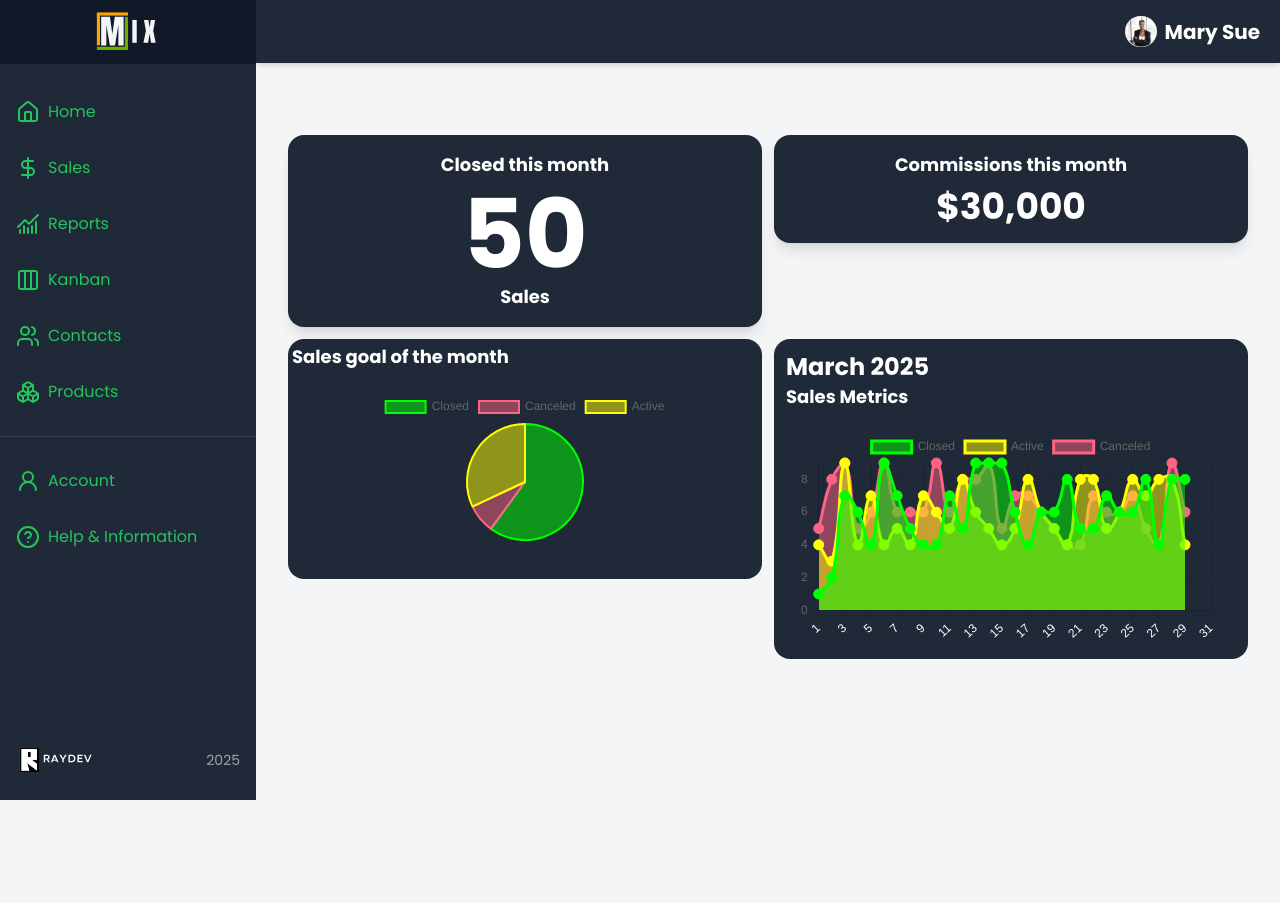
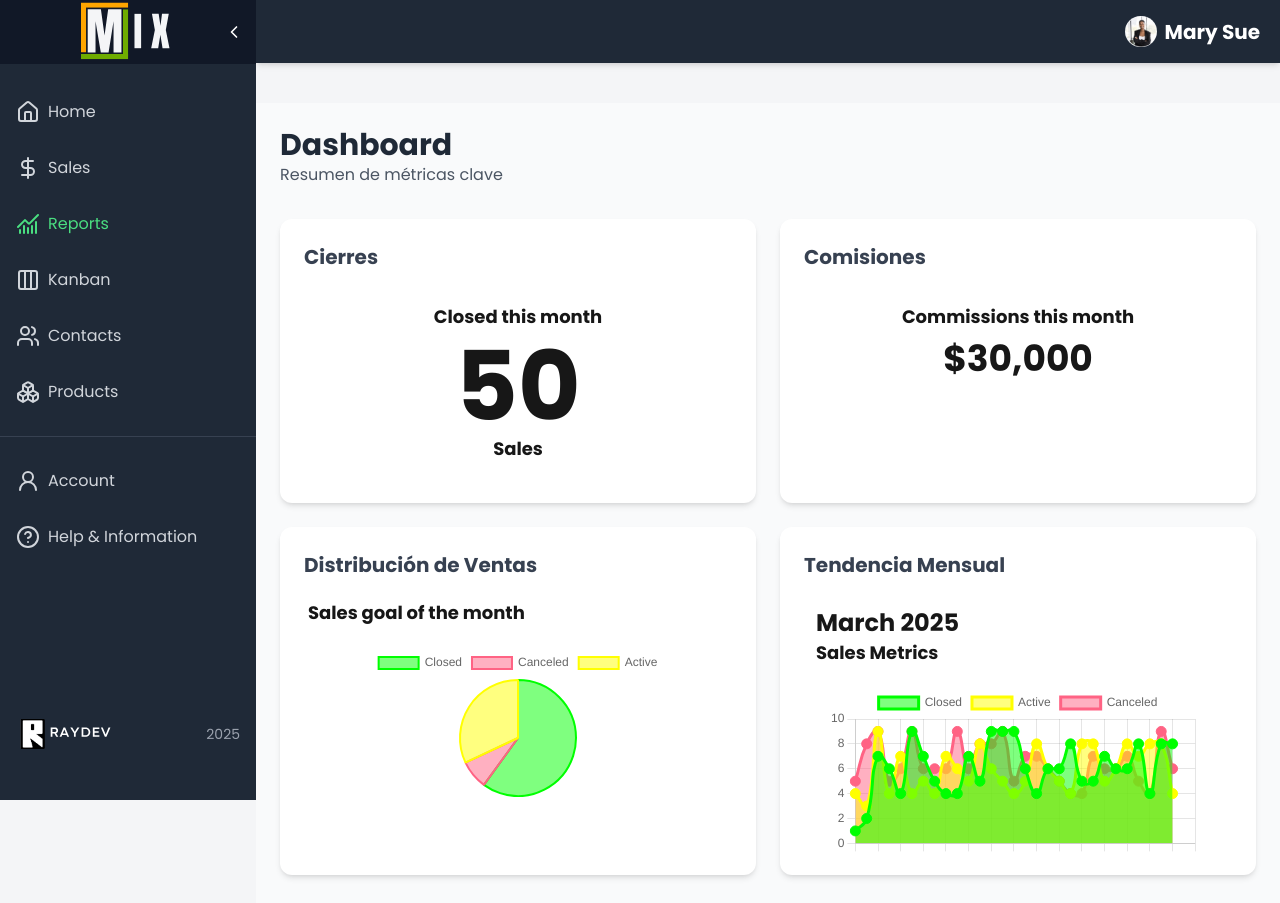
Before and after one commit to BlueE-05/MIX, a Next.js app in the folder MIX-Frontend/: page /crm/reports in a window 1280 px wide. Built offline with nearby package versions, Linux system fonts and the light colour scheme.

Commit message:
Frontend del Sidebar,Reportes y Dashboard

```diff
--- a/MIX-Frontend/src/app/crm/dashboard/page.tsx
+++ b/MIX-Frontend/src/app/crm/dashboard/page.tsx
@@ -1,4 +1,5 @@
 'use client'
+//import Pastel from "@/components/Dashboard/Pastel";
 import BoxClosed from "@/components/Dashboard/BoxClosed";
 import LinesChart from "@/components/Dashboard/LinesChart";
 import PieChart from "@/components/Dashboard/PieChart";
@@ -16,27 +17,51 @@ const DashboardPage = () => {
   ];
 
   return (
-    <main className="flex flex-col gap-3 p-2">
-      <h1>Dashboard</h1>
-      <p>Welcome to the dashboard!</p>
-      <div className="grid grid-cols-2 gap-4">
-        {/* Lado izquierdo */}
-        <div className="flex flex-col gap-3">
-          <PieChart />
+    <main className="min-h-screen bg-gray-50 p-6">
+      {/* Header */}
+      <div className="mb-8">
+        <h1 className="text-3xl font-bold text-gray-800">Dashboard</h1>
+        <p className="text-gray-600">Bienvenido al panel de control</p>
+      </div>
 
-          {/* Grid para BoxClosed y BoxComisiones en la misma fila */}
-          <div className="grid grid-cols-2 gap-4 flex items-center">
-            <BoxClosed />
-            <BoxComisiones />
+      {/* Main Content */}
+      <div className="grid grid-cols-1 lg:grid-cols-3 gap-6">
+        {/* Left Column - Charts */}
+        <div className="lg:col-span-2 space-y-6">
+          {/* First Row - Pie Chart */}
+          <div className="bg-white p-6 rounded-xl shadow-md">
+            <h2 className="text-xl font-semibold text-gray-700 mb-4">Tareas Recientes</h2>
+            <div className="overflow-x-auto">
+              <CustomTable headers={headers} data={data} />
+            </div>
           </div>
 
-          <LinesChart />
+          {/* Second Row - Metrics */}
+          <div className="grid grid-cols-1 md:grid-cols-2 gap-6">
+            <div className="bg-white p-6 rounded-xl shadow-md">
+              <BoxClosed />
+            </div>
+            <div className="bg-white p-6 rounded-xl shadow-md">
+              <BoxComisiones />
+            </div>
+          </div>
+
+          {/* Third Row - Lines Chart */}
+          <div className="bg-white p-6 rounded-xl shadow-md">
+            <h2 className="text-xl font-semibold text-gray-700 mb-4">Tendencia Mensual</h2>
+            <div className="h-80">
+              <LinesChart />
+            </div>
+          </div>
         </div>
 
-        {/* Lado derecho */}
-        <div>
-          <CustomTable headers={headers} data={data} />
-        </div>
+        {/* Right Column - Table */}
+        <div className="bg-white p-6 rounded-xl shadow-md">
+            <h2 className="text-xl font-semibold text-gray-700 mb-4">Distribución de Ventas</h2>
+            <div className="h-80">
+              <PieChart />
+            </div>
+          </div>
       </div>
     </main>
   );
--- a/MIX-Frontend/src/app/crm/reports/page.tsx
+++ b/MIX-Frontend/src/app/crm/reports/page.tsx
@@ -6,15 +6,41 @@ import BoxComisiones from "@/components/Dashboard/BoxComisiones";
 
 export default function Dashboard() {
   return (
-      <main className="min-h-screen p-6">
+    <main className="min-h-screen bg-gray-50 p-6">
+      {/* Header */}
+      <div className="mb-8">
+        <h1 className="text-3xl font-bold text-gray-800">Dashboard</h1>
+        <p className="text-gray-600">Resumen de métricas clave</p>
+      </div>
 
-        <div className="grid grid-cols-2 gap-3 p-2">
-          <div><BoxClosed/></div>
-          <div><BoxComisiones/></div>
-          <div><PieChart/></div>
-          <div><LinesChart/></div>
+      {/* Grid Layout */}
+      <div className="grid grid-cols-1 md:grid-cols-2 gap-6">
+        {/* First Row - Metrics */}
+        <div className="bg-white p-6 rounded-xl shadow-md">
+          <h2 className="text-xl font-semibold text-gray-700 mb-4">Cierres</h2>
+          <BoxClosed />
         </div>
 
-      </main>
+        <div className="bg-white p-6 rounded-xl shadow-md">
+          <h2 className="text-xl font-semibold text-gray-700 mb-4">Comisiones</h2>
+          <BoxComisiones />
+        </div>
+
+        {/* Second Row - Charts */}
+        <div className="bg-white p-6 rounded-xl shadow-md">
+          <h2 className="text-xl font-semibold text-gray-700 mb-4">Distribución de Ventas</h2>
+          <div className="h-64">
+            <PieChart />
+          </div>
+        </div>
+
+        <div className="bg-white p-6 rounded-xl shadow-md">
+          <h2 className="text-xl font-semibold text-gray-700 mb-4">Tendencia Mensual</h2>
+          <div className="h-64">
+            <LinesChart />
+          </div>
+        </div>
+      </div>
+    </main>
   );
 }
--- a/MIX-Frontend/src/components/Dashboard/BoxClosed.tsx
+++ b/MIX-Frontend/src/components/Dashboard/BoxClosed.tsx
@@ -1,7 +1,7 @@
 export default function BoxClosed() {
     return (
         <main className="">
-            <div className="w-50 h-50 flex flex-col items-center justify-center bg-gray-800 text-white rounded-2xl shadow-lg p-4">
+            <div className="w-50 h-50 flex flex-col items-center justify-center rounded-2xl p-4">
                 <p className="text-lg font-semibold">Closed this month</p>
                 <p className="text-8xl font-bold mt-2">50</p>
                 <p className="text-lg font-semibold">Sales</p>
--- a/MIX-Frontend/src/components/Dashboard/BoxComisiones.tsx
+++ b/MIX-Frontend/src/components/Dashboard/BoxComisiones.tsx
@@ -1,7 +1,7 @@
 export default function BoxComisiones() {
     return (
         <main className="">
-            <div className="w-50 h-50 flex flex-col items-center justify-center bg-gray-800 text-white rounded-2xl shadow-lg p-4">
+            <div className="w-50 h-50 flex flex-col items-center justify-center rounded-2xl p-4">
                 <p className="text-lg font-semibold">Commissions this month</p>
                 <p className="text-4xl font-bold mt-2">$30,000</p>
             </div>
--- a/MIX-Frontend/src/components/Dashboard/LinesChart.tsx
+++ b/MIX-Frontend/src/components/Dashboard/LinesChart.tsx
@@ -3,7 +3,7 @@ import LinesChartData from "@/mock/LinesChartData";
 
 export default function LinesChart() {
     return (
-        <div className="w-120 h-80 bg-gray-800 text-white rounded-2xl p-2">
+        <div className="w-120 h-80 rounded-2xl p-2">
             <div className="p-1">
                 <p className="text-2xl font-bold">March 2025</p>
                 <p className="text-lg font-semibold">Sales Metrics</p>
--- a/MIX-Frontend/src/components/Dashboard/PieChart.tsx
+++ b/MIX-Frontend/src/components/Dashboard/PieChart.tsx
@@ -3,7 +3,7 @@ import PiechartData from "@/mock/PieChartData";
 
 export default function PieChart() {
     return (
-        <div className="w-120 h-60 bg-gray-800 text-white rounded-2xl">
+        <div className="w-120 h-60 rounded-2xl">
             <div className="p-1">
                 <p className="text-lg font-bold">Sales goal of the month</p>
             </div>
--- a/MIX-Frontend/src/components/Sidebar/Sidebar.tsx
+++ b/MIX-Frontend/src/components/Sidebar/Sidebar.tsx
@@ -1,54 +1,94 @@
 'use client';
 import Link from "next/link";
 import { usePathname } from 'next/navigation';
-import { House, DollarSign, Boxes, UserRound, Columns3, ChartNoAxesCombined, Users, HelpCircle } from 'lucide-react';
+import { useState } from "react";
+import { House, DollarSign, Boxes, UserRound, Columns3, ChartNoAxesCombined, Users, HelpCircle, ChevronLeft, ChevronRight } from 'lucide-react';
 import Image from "next/image";
 
 const Sidebar = () => {
-  const pathname = usePathname(); // Obtenemos la ruta actual
+  const pathname = usePathname();
+  const [isCollapsed, setIsCollapsed] = useState(false);
+
+  const toggleSidebar = () => setIsCollapsed(!isCollapsed);
 
   // Función para determinar el color del texto
-  const getTextColor = () => {return pathname === '/products' ? 'text-orange-500' : 'text-green-500';};
+  const getTextColor = (path: string) => {
+    return pathname === path ? 'text-green-400' : 'text-gray-300';
+  };
 
   return (
-    <div className="flex flex-col h-screen w-64 bg-gray-800 text-white">
+    <div className={`flex flex-col h-screen bg-gray-800 text-white transition-all duration-300 ease-in-out ${isCollapsed ? 'w-20' : 'w-64'}`}>
       {/* Logo */}
-      <div className="flex items-center justify-center h-16 bg-gray-900">
+      <div className="flex items-center justify-center h-16 bg-gray-900 p-2 relative">
+        {!isCollapsed ? (
           <Image
             src="/mixlogo.svg"
             alt="Logo"
-          className="h-20"
-          width={80} // Specify the width and height for optimization
-          height={80}
+            width={120}
+            height={60}
+            className="h-auto"
           />
+        ) : (
+          <Image
+            src="/mixMv1.svg"
+            alt="Logo Icon"
+            width={40}
+            height={40}
+            className="h-10"
+          />
+        )}
+        <button
+          onClick={toggleSidebar}
+          className="absolute right-2 p-1 rounded-md hover:bg-gray-700 transition-colors"
+        >
+          {isCollapsed ? <ChevronRight size={20} /> : <ChevronLeft size={20} />}
+        </button>
       </div>
 
       {/* Menú */}
       <nav className="flex-grow mt-5">
         <ul>
-          <Link className={`flex items-center p-4 hover:bg-gray-700 ${getTextColor()}`} href="/crm/dashboard">
-            <House className="mr-2" />
-            <span className="no-underline">Home</span>
+          <Link
+            className={`flex items-center p-4 hover:bg-gray-700 hover:text-green-400 transition-colors ${getTextColor('/crm/dashboard')} ${isCollapsed ? 'justify-center' : ''}`}
+            href="/crm/dashboard"
+          >
+            <House className={isCollapsed ? '' : "mr-2"} />
+            {!isCollapsed && <span>Home</span>}
           </Link>
-          <Link className={`flex items-center p-4 hover:bg-gray-700 ${getTextColor()}`} href="/crm/sales">
-            <DollarSign className="mr-2" />
-            <span>Sales</span>
+          <Link
+            className={`flex items-center p-4 hover:bg-gray-700 hover:text-green-400 transition-colors ${getTextColor('/crm/sales')} ${isCollapsed ? 'justify-center' : ''}`}
+            href="/crm/sales"
+          >
+            <DollarSign className={isCollapsed ? '' : "mr-2"} />
+            {!isCollapsed && <span>Sales</span>}
           </Link>
-          <Link className={`flex items-center p-4 hover:bg-gray-700 ${getTextColor()}`} href="/crm/reports">
-            <ChartNoAxesCombined className="mr-2" />
-            <span>Reports</span>
+          <Link
+            className={`flex items-center p-4 hover:bg-gray-700 hover:text-green-400 transition-colors ${getTextColor('/crm/reports')} ${isCollapsed ? 'justify-center' : ''}`}
+            href="/crm/reports"
+          >
+            <ChartNoAxesCombined className={isCollapsed ? '' : "mr-2"} />
+            {!isCollapsed && <span>Reports</span>}
           </Link>
-          <Link className={`flex items-center p-4 hover:bg-gray-700 ${getTextColor()}`} href="/crm/kanban">
-            <Columns3 className="mr-2" />
-            <span>Kanban</span>
+          <Link
+            className={`flex items-center p-4 hover:bg-gray-700 hover:text-green-400 transition-colors ${getTextColor('/crm/kanban')} ${isCollapsed ? 'justify-center' : ''}`}
+            href="/crm/kanban"
+          >
+            <Columns3 className={isCollapsed ? '' : "mr-2"} />
+            {!isCollapsed && <span>Kanban</span>}
           </Link>
-          <Link className={`flex items-center p-4 hover:bg-gray-700 ${getTextColor()}`} href="/crm/contacts">
-            <Users className="mr-2" />
-            <span>Contacts</span>
+          <Link
+            className={`flex items-center p-4 hover:bg-gray-700 hover:text-green-400 transition-colors ${getTextColor('/crm/contacts')} ${isCollapsed ? 'justify-center' : ''}`}
+            href="/crm/contacts"
+          >
+            <Users className={isCollapsed ? '' : "mr-2"} />
+            {!isCollapsed && <span>Contacts</span>}
           </Link>
-          <Link className={`flex items-center p-4 hover:bg-gray-700 ${getTextColor()}`} href="/crm/products">
-            <Boxes className="mr-2" />
-            <span>Products</span>
+          <Link
+            className={`flex items-center p-4 hover:bg-gray-700 hover:text-green-400 transition-colors ${getTextColor('/crm/products')} ${isCollapsed ? 'justify-center' : ''}`}
+            href="/crm/products"
+          >
+            <Boxes className={isCollapsed ? '' : "mr-2"} />
+            {!isCollapsed && <span>Products</span>}
           </Link>
         </ul>
 
@@ -56,28 +96,46 @@ const Sidebar = () => {
         <hr className="my-4 border-gray-700" />
 
         <ul>
-          <Link className={`flex items-center p-4 hover:bg-gray-700 ${getTextColor()}`} href="/crm/account">
-            <UserRound className="mr-2" />
-            <span>Account</span>
+          <Link
+            className={`flex items-center p-4 hover:bg-gray-700 hover:text-green-400 transition-colors ${getTextColor('/crm/account')} ${isCollapsed ? 'justify-center' : ''}`}
+            href="/crm/account"
+          >
+            <UserRound className={isCollapsed ? '' : "mr-2"} />
+            {!isCollapsed && <span>Account</span>}
           </Link>
-          <Link className={`flex items-center p-4 hover:bg-gray-700 ${getTextColor()}`} href="/crm/information">
-            <HelpCircle className="mr-2" />
-            <span>Help & Information</span>
+          <Link
+            className={`flex items-center p-4 hover:bg-gray-700 hover:text-green-400 transition-colors ${getTextColor('/crm/information')} ${isCollapsed ? 'justify-center' : ''}`}
+            href="/crm/information"
+          >
+            <HelpCircle className={isCollapsed ? '' : "mr-2"} />
+            {!isCollapsed && <span>Help & Information</span>}
           </Link>
         </ul>
       </nav>
 
       {/* Footer */}
-      <div className="flex items-center justify-between px-4">
+      {!isCollapsed ? (
+        <div className="flex items-center justify-between px-4 pb-4">
           <Image
             src="/raydevlogov1.svg"
             alt="Logo"
-          className="h-20"
-          width={80} // Specify the width and height for optimization
-          height={80}
+            width={100}
+            height={60}
+            className="h-auto"
           />
           <span className="text-sm text-gray-400">2025</span>
         </div>
+      ) : (
+        <div className="flex justify-center pb-4">
+          <Image
+            src="/raydevRv2.svg"
+            alt="Logo Icon"
+            width={40}
+            height={40}
+            className="h-10"
+          />
+        </div>
+      )}
     </div>
   );
 };
```
Also changed, not shown: MIX-Frontend/src/components/Kanban/KanbanBoard.tsx (+101 -27 lines). Lines whose indentation alone changed are shown as unchanged.
